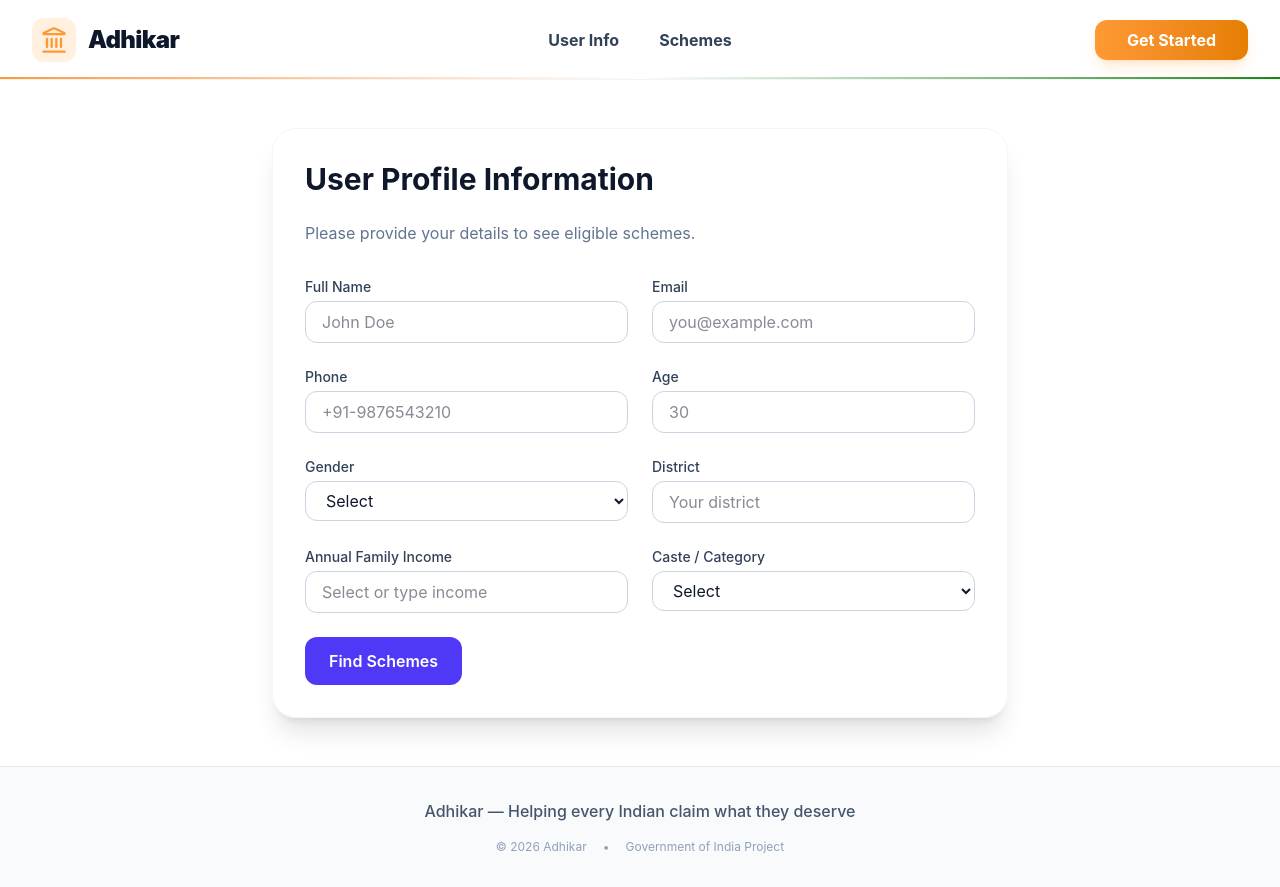
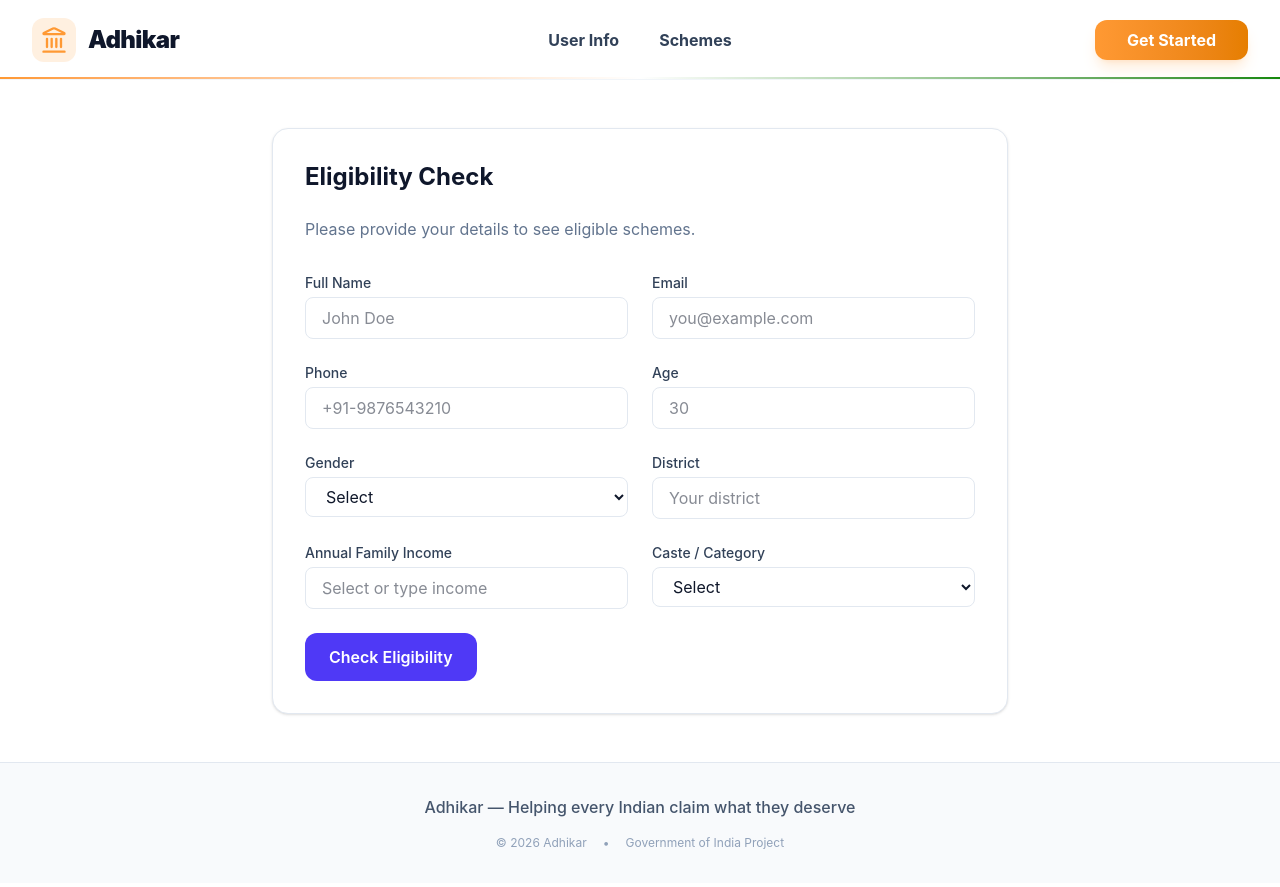
Before and after one commit to marwadi-me/government-scheme-finder, a React (Vite) app: page /form in a window 1280 px wide. Built offline with nearby package versions, Linux system fonts and the light colour scheme.

Commit message:
ProfileForm

```diff
--- a/src/components/ProfileForm.jsx
+++ b/src/components/ProfileForm.jsx
@@ -1,97 +1,106 @@
-import React, { useState } from 'react';
+import React, { useState } from "react";
+import SchemeCard from "./SchemeCard";
+import FilterBar from "./FilterBar";
 
 const initialState = {
-  fullName: '',
-  email: '',
-  phone: '',
-  age: '',
-  gender: '',
-  district: '',
-  annualIncome: '', // Added annual income field
-  casteCategory: '', // Added caste/category field
+  fullName: "",
+  email: "",
+  phone: "",
+  age: "",
+  gender: "",
+  district: "",
+  annualIncome: "",
+  casteCategory: "",
 };
 
 const ProfileForm = () => {
   const [form, setForm] = useState(initialState);
   const [submitted, setSubmitted] = useState(false);
+  const [loading, setLoading] = useState(false);
+  const [schemes, setSchemes] = useState([]);
+  const [filtered, setFiltered] = useState([]);
+  const [active, setActive] = useState("All");
 
   const handleChange = (e) => {
     const { name, value } = e.target;
     setForm((prev) => ({ ...prev, [name]: value }));
   };
 
-  const handleSubmit = (e) => {
+  const handleSubmit = async (e) => {
     e.preventDefault();
-    if (!form.fullName || !form.email) {
-      alert('Please fill in required fields.');
-      return;
+    setLoading(true);
+
+    try {
+      const response = await fetch("https://my-json-server.typicode.com/Marwadi-me/government-scheme-finder/schemes");
+      const data = await response.json();
+
+      const eligible = data.filter((s) => {
+        const age = parseInt(form.age);
+        const income = parseInt(form.annualIncome.replace(/[^\d]/g, "")) || 10000000;
+        return (
+          age >= s.min_age &&
+          age <= s.max_age &&
+          (s.gender === "All" || s.gender.toLowerCase() === form.gender.toLowerCase()) &&
+          income <= s.max_income &&
+          s.eligible_categories.some(c => c === "All" || c.toLowerCase() === form.casteCategory.toLowerCase())
+        );
+      });
+
+      setSchemes(eligible);
+      setFiltered(eligible);
+      setSubmitted(true);
+    } catch (error) {
+      console.error("Error finding schemes:", error);
+    } finally {
+      setLoading(false);
     }
-    setSubmitted(true);
-    console.log('Profile data:', form);
+  };
+
+  const handleFilter = (cat) => {
+    setActive(cat);
+    setFiltered(cat === "All" ? schemes : schemes.filter((s) => s.category === cat));
   };
 
   return (
     <div className="max-w-3xl mx-auto px-4 py-12">
-      <div className="bg-white/70 backdrop-blur-md rounded-3xl shadow-xl border border-slate-100 p-8">
-        <h2 className="text-3xl font-bold text-slate-900 mb-6">User Profile Information</h2>
-        <p className="text-slate-500 mb-8">Please provide your details to see eligible schemes.</p>
+      <div className="bg-white rounded-2xl shadow-sm border border-slate-200 p-8">
+        <h2 className="text-2xl font-bold text-slate-900 mb-6">
+          Eligibility Check
+        </h2>
+        <p className="text-slate-500 mb-8">
+          Please provide your details to see eligible schemes.
+        </p>
         <form onSubmit={handleSubmit} className="space-y-6">
           <div className="grid grid-cols-1 md:grid-cols-2 gap-6">
             <div>
-              <label className="block text-sm font-medium text-slate-700 mb-1">Full Name</label>
-              <input
-                type="text"
-                name="fullName"
-                value={form.fullName}
-                onChange={handleChange}
-                required
-                placeholder="John Doe"
-                className="w-full rounded-xl border border-slate-300 px-4 py-2 focus:outline-none focus:ring-2 focus:ring-indigo-500 transition"
-              />
+              <label className="block text-sm font-medium text-slate-700 mb-1">
+                Full Name
+              </label>
+              <input type="text" name="fullName" value={form.fullName} onChange={handleChange} required placeholder="John Doe" className="w-full rounded-lg border border-slate-200 px-4 py-2 focus:outline-none focus:border-indigo-500 transition" />
             </div>
             <div>
-              <label className="block text-sm font-medium text-slate-700 mb-1">Email</label>
-              <input
-                type="email"
-                name="email"
-                value={form.email}
-                onChange={handleChange}
-                required
-                placeholder="you@example.com"
-                className="w-full rounded-xl border border-slate-300 px-4 py-2 focus:outline-none focus:ring-2 focus:ring-indigo-500 transition"
-              />
+              <label className="block text-sm font-medium text-slate-700 mb-1">
+                Email
+              </label>
+              <input type="email" name="email" value={form.email} onChange={handleChange} required placeholder="you@example.com" className="w-full rounded-lg border border-slate-200 px-4 py-2 focus:outline-none focus:border-indigo-500 transition" />
             </div>
             <div>
-              <label className="block text-sm font-medium text-slate-700 mb-1">Phone</label>
-              <input
-                type="tel"
-                name="phone"
-                value={form.phone}
-                onChange={handleChange}
-                placeholder="+91-9876543210"
-                className="w-full rounded-xl border border-slate-300 px-4 py-2 focus:outline-none focus:ring-2 focus:ring-indigo-500 transition"
-              />
+              <label className="block text-sm font-medium text-slate-700 mb-1">
+                Phone
+              </label>
+              <input type="tel" name="phone" value={form.phone} onChange={handleChange} placeholder="+91-9876543210" className="w-full rounded-lg border border-slate-200 px-4 py-2 focus:outline-none focus:border-indigo-500 transition" />
             </div>
             <div>
-              <label className="block text-sm font-medium text-slate-700 mb-1">Age</label>
-              <input
-                type="number"
-                name="age"
-                value={form.age}
-                onChange={handleChange}
-                min="0"
-                placeholder="30"
-                className="w-full rounded-xl border border-slate-300 px-4 py-2 focus:outline-none focus:ring-2 focus:ring-indigo-500 transition"
-              />
+              <label className="block text-sm font-medium text-slate-700 mb-1">
+                Age
+              </label>
+              <input type="number" name="age" value={form.age} onChange={handleChange} min="0" placeholder="30" className="w-full rounded-lg border border-slate-200 px-4 py-2 focus:outline-none focus:border-indigo-500 transition" />
             </div>
             <div>
-              <label className="block text-sm font-medium text-slate-700 mb-1">Gender</label>
-              <select
-                name="gender"
-                value={form.gender}
-                onChange={handleChange}
-                className="w-full rounded-xl border border-slate-300 px-4 py-2 bg-white focus:outline-none focus:ring-2 focus:ring-indigo-500 transition"
-              >
+              <label className="block text-sm font-medium text-slate-700 mb-1">
+                Gender
+              </label>
+              <select name="gender" value={form.gender} onChange={handleChange} className="w-full rounded-lg border border-slate-200 px-4 py-2 bg-white focus:outline-none focus:border-indigo-500 transition">
                 <option value="">Select</option>
                 <option value="female">Female</option>
                 <option value="male">Male</option>
@@ -99,27 +108,16 @@ const ProfileForm = () => {
               </select>
             </div>
             <div>
-              <label className="block text-sm font-medium text-slate-700 mb-1">District</label>
-              <input
-                type="text"
-                name="district"
-                value={form.district}
-                onChange={handleChange}
-                placeholder="Your district"
-                className="w-full rounded-xl border border-slate-300 px-4 py-2 focus:outline-none focus:ring-2 focus:ring-indigo-500 transition"
-              />
+              <label className="block text-sm font-medium text-slate-700 mb-1">
+                District
+              </label>
+              <input type="text" name="district" value={form.district} onChange={handleChange} placeholder="Your district" className="w-full rounded-lg border border-slate-200 px-4 py-2 focus:outline-none focus:border-indigo-500 transition" />
             </div>
             <div>
-  <label className="block text-sm font-medium text-slate-700 mb-1">Annual Family Income</label>
-  <input
-    type="text"
-    name="annualIncome"
-    list="incomeRanges"
-    value={form.annualIncome}
-    onChange={handleChange}
-    placeholder="Select or type income"
-    className="w-full rounded-xl border border-slate-300 px-4 py-2 focus:outline-none focus:ring-2 focus:ring-indigo-500 transition"
-  />
+              <label className="block text-sm font-medium text-slate-700 mb-1">
+                Annual Family Income
+              </label>
+              <input type="text" name="annualIncome" list="incomeRanges" value={form.annualIncome} onChange={handleChange} placeholder="Select or type income" className="w-full rounded-lg border border-slate-200 px-4 py-2 focus:outline-none focus:border-indigo-500 transition" />
               <datalist id="incomeRanges">
                 <option value="Below ₹1,00,000" />
                 <option value="₹1,00,001 - ₹3,00,000" />
@@ -129,13 +127,10 @@ const ProfileForm = () => {
               </datalist>
             </div>
             <div>
-              <label className="block text-sm font-medium text-slate-700 mb-1">Caste / Category</label>
-              <select
-                name="casteCategory"
-                value={form.casteCategory}
-                onChange={handleChange}
-                className="w-full rounded-xl border border-slate-300 px-4 py-2 bg-white focus:outline-none focus:ring-2 focus:ring-indigo-500 transition"
-              >
+              <label className="block text-sm font-medium text-slate-700 mb-1">
+                Caste / Category
+              </label>
+              <select name="casteCategory" value={form.casteCategory} onChange={handleChange} className="w-full rounded-lg border border-slate-200 px-4 py-2 bg-white focus:outline-none focus:border-indigo-500 transition">
                 <option value="">Select</option>
                 <option value="general">General</option>
                 <option value="obc">OBC</option>
@@ -145,16 +140,22 @@ const ProfileForm = () => {
               </select>
             </div>
           </div>
-          <button
-            type="submit"
-            className="w-full md:w-auto bg-indigo-600 hover:bg-indigo-700 text-white font-semibold py-3 px-6 rounded-xl transition transform hover:scale-105"
-          >
-            Find Schemes
+          <button type="submit" disabled={loading} className="w-full md:w-auto bg-indigo-600 hover:bg-indigo-700 text-white font-semibold py-3 px-6 rounded-xl transition transform hover:scale-105">
+            {loading ? "Searching..." : "Check Eligibility"}
           </button>
         </form>
+
         {submitted && (
-          <div className="mt-6 p-4 bg-green-100 border border-green-200 rounded-xl text-green-800">
-            🎉 Profile saved! Check the console for submitted data.
+          <div className="mt-12 border-t pt-8">
+            <h3 className="text-xl font-bold text-slate-900 mb-4">
+              Eligible Schemes Found: {schemes.length}
+            </h3>
+            <FilterBar activeCategory={active} onCategoryChange={handleFilter} />
+            <div className="grid grid-cols-1 gap-6 mt-6">
+              {filtered.map((s) => (
+                <SchemeCard key={s.id} scheme={s} />
+              ))}
+            </div>
           </div>
         )}
       </div>
```
Lines whose indentation alone changed are shown as unchanged.
